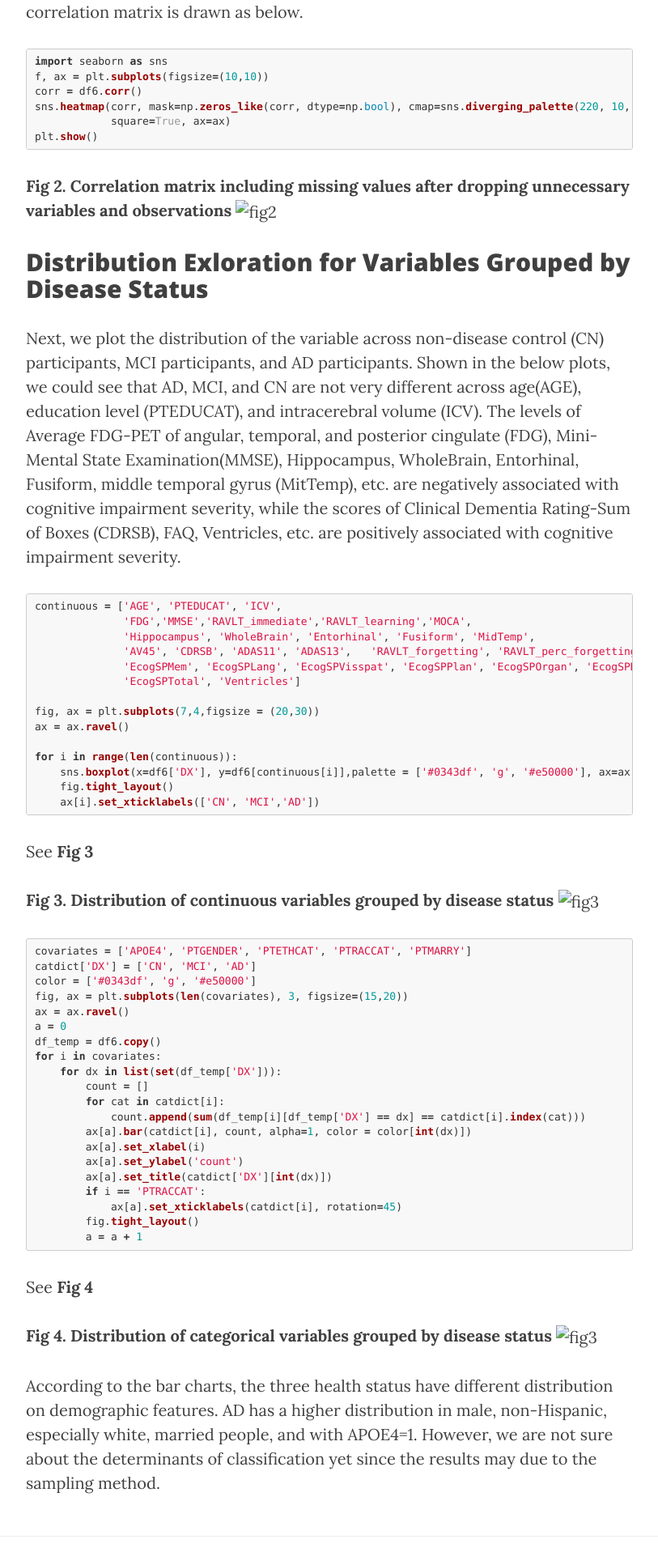
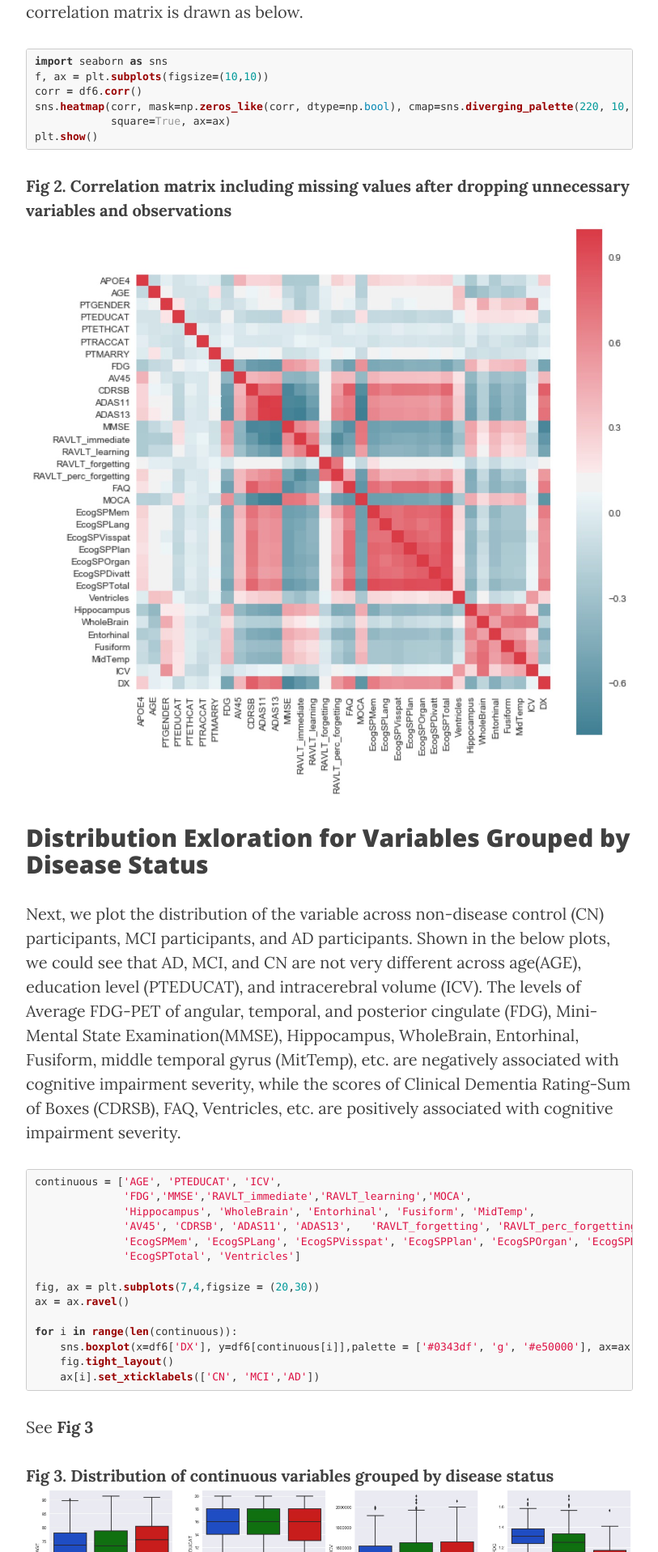
Before and after one commit to liyixiu/Alzheimer, a Jekyll site: the page built from docs/EDA.md, in a window 1280 px wide. Shown: the part 4409-6326 px from the top of the page at 81% size, without its empty margins (233-1046 px from the left). Built offline with Jekyll 4.4.1, drawn with Linux system fonts in a browser that asks for light colours; nearby versions of some CDN libraries.

Commit message:
Update EDA.md

````diff
--- a/docs/EDA.md
+++ b/docs/EDA.md
@@ -147,7 +147,7 @@ plt.show()
 ```
 
 **Fig 2. Correlation matrix including missing values after dropping unnecessary variables and observations**
-![fig2](./figures/2.jpeg)
+<img src="https://yueli1201.github.io/Alzheimer/figures/2.jpeg" alt="2" width="750"/>
 
 ## Distribution Exloration for Variables Grouped by Disease Status
 
@@ -173,7 +173,7 @@ for i in range(len(continuous)):
 See **Fig 3**
 
 **Fig 3. Distribution of continuous variables grouped by disease status**
-![fig3](./figures/3.jpeg)
+<img src="https://yueli1201.github.io/Alzheimer/figures/3.jpeg" alt="3" width="750"/>
 
 ```python
 covariates = ['APOE4', 'PTGENDER', 'PTETHCAT', 'PTRACCAT', 'PTMARRY']
@@ -200,6 +200,6 @@ for i in covariates:
 See **Fig 4**
 
 **Fig 4. Distribution of categorical variables grouped by disease status**
-![fig3](./figures/4.jpeg)
+<img src="https://yueli1201.github.io/Alzheimer/figures/4.jpeg" alt="4" width="750"/>
 
 According to the bar charts, the three health status have different distribution on demographic features. AD has a higher distribution in male, non-Hispanic, especially white, married people, and with APOE4=1. However, we are not sure about the determinants of classification yet since the results may due to the sampling method.
````
